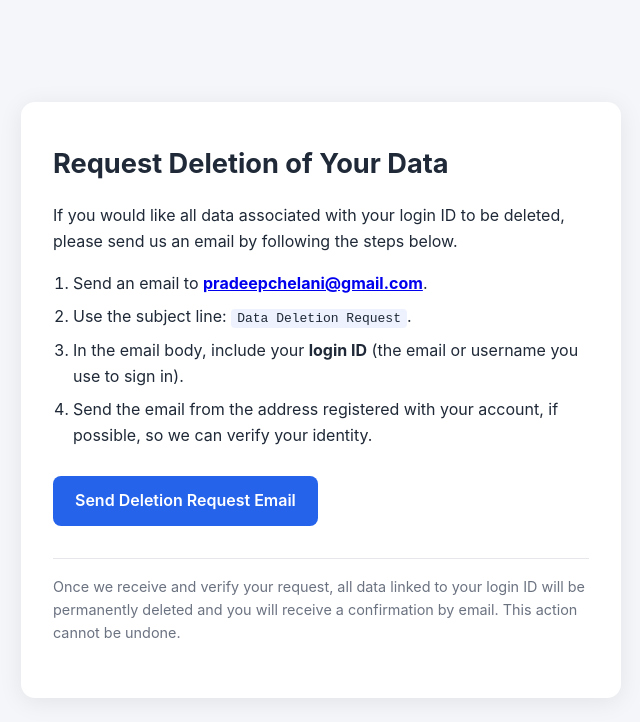
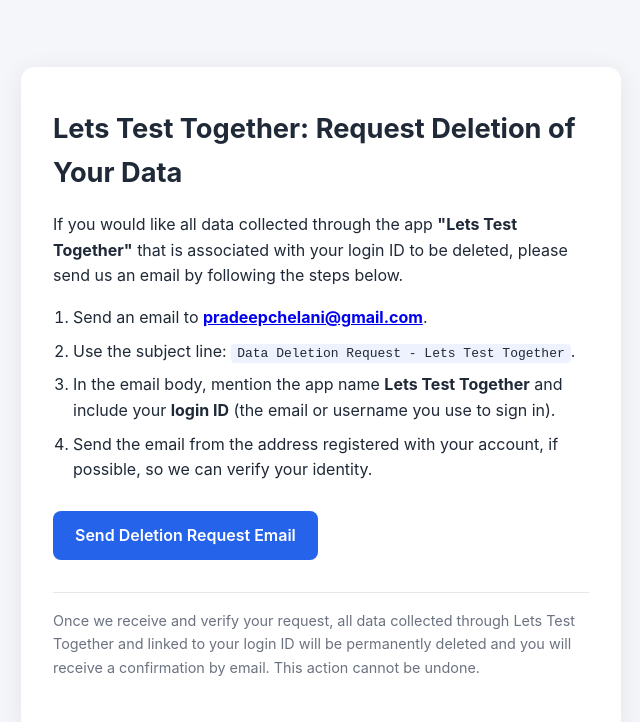
Before and after one commit to learningwithpradeep/learningwithpradeep.github.io, a plain HTML site: page delete-data.html in a window 1280 px wide. Shown: the whole page, without its empty margins (319-959 px from the left). Drawn offline with Linux system fonts and the light colour scheme.

Commit message:
Add files via upload

```diff
--- a/delete-data.html
+++ b/delete-data.html
@@ -3,7 +3,7 @@
 <head>
   <meta charset="UTF-8">
   <meta name="viewport" content="width=device-width, initial-scale=1.0">
-  <title>Delete Your Data</title>
+  <title>Delete Your Data - Lets Test Together</title>
   <style>
     * { box-sizing: border-box; }
     body {
@@ -56,19 +56,19 @@
 </head>
 <body>
   <main class="card">
-    <h1>Request Deletion of Your Data</h1>
-    <p>If you would like all data associated with your login ID to be deleted, please send us an email by following the steps below.</p>
+    <h1>Lets Test Together: Request Deletion of Your Data</h1>
+    <p>If you would like all data collected through the app <strong>"Lets Test Together"</strong> that is associated with your login ID to be deleted, please send us an email by following the steps below.</p>
 
     <ol>
       <li>Send an email to <strong><a href="mailto:pradeepchelani@gmail.com">pradeepchelani@gmail.com</a></strong>.</li>
-      <li>Use the subject line: <code>Data Deletion Request</code>.</li>
-      <li>In the email body, include your <strong>login ID</strong> (the email or username you use to sign in).</li>
+      <li>Use the subject line: <code>Data Deletion Request - Lets Test Together</code>.</li>
+      <li>In the email body, mention the app name <strong>Lets Test Together</strong> and include your <strong>login ID</strong> (the email or username you use to sign in).</li>
       <li>Send the email from the address registered with your account, if possible, so we can verify your identity.</li>
     </ol>
 
-    <a class="btn" href="mailto:pradeepchelani@gmail.com?subject=Data%20Deletion%20Request&body=Hello%2C%0A%0APlease%20delete%20all%20data%20associated%20with%20my%20login%20ID%3A%20%5BEnter%20your%20login%20ID%20here%5D%0A%0AThank%20you.">Send Deletion Request Email</a>
+    <a class="btn" href="mailto:pradeepchelani@gmail.com?subject=Data%20Deletion%20Request%20-%20Lets%20Test%20Together&body=Hello%2C%0A%0APlease%20delete%20all%20data%20collected%20through%20the%20app%20%22Lets%20Test%20Together%22%20that%20is%20associated%20with%20my%20login%20ID%3A%20%5BEnter%20your%20login%20ID%20here%5D%0A%0AThank%20you.">Send Deletion Request Email</a>
 
-    <p class="note">Once we receive and verify your request, all data linked to your login ID will be permanently deleted and you will receive a confirmation by email. This action cannot be undone.</p>
+    <p class="note">Once we receive and verify your request, all data collected through Lets Test Together and linked to your login ID will be permanently deleted and you will receive a confirmation by email. This action cannot be undone.</p>
   </main>
 </body>
 </html>
```
